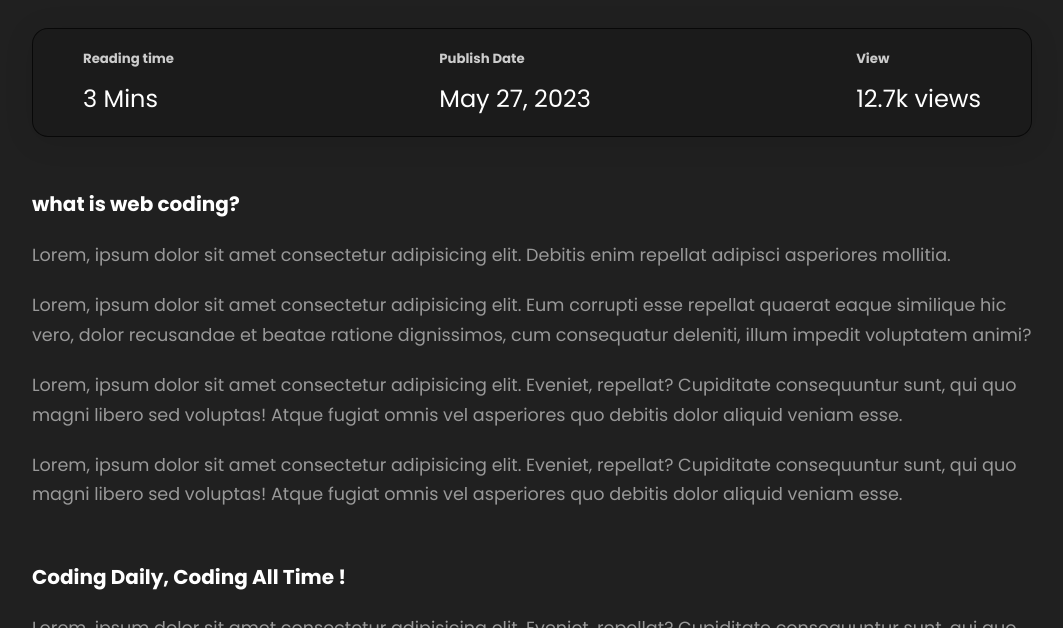
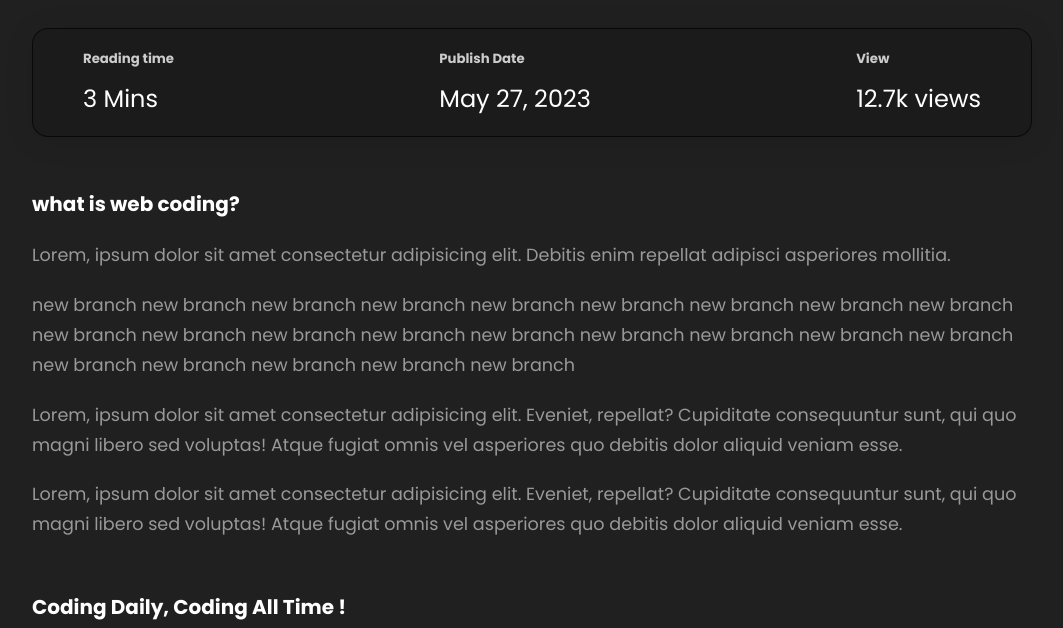
Before and after one commit to Ali-Mohamed-Abdelmawla/Simple-Blog-Page, a plain HTML site: page index.html in a window 1280 px wide. Shown: the part 472-1100 px from the top of the page, without its empty margins (108-1171 px from the left). Drawn offline with Linux system fonts and the light colour scheme.

Commit message:
new branch

```diff
--- a/index.html
+++ b/index.html
@@ -47,8 +47,8 @@
                 Debitis enim repellat adipisci asperiores mollitia.
             </p>
             <p>
-                Lorem, ipsum dolor sit amet consectetur adipisicing elit.
-                Eum corrupti esse repellat quaerat eaque similique hic vero, dolor recusandae et beatae ratione dignissimos, cum consequatur deleniti, illum impedit voluptatem animi?
+                new branch new branch new branch new branch new branch new branch new branch new branch new branch new branch
+                new branch new branch new branch new branch new branch new branch new branch new branch new branch new branch new branch new branch new branch
             </p>
             <p>Lorem, ipsum dolor sit amet consectetur adipisicing elit.
                 Eveniet, repellat? Cupiditate consequuntur sunt, qui quo magni libero sed voluptas! Atque fugiat omnis vel asperiores quo debitis dolor aliquid veniam esse.
```
